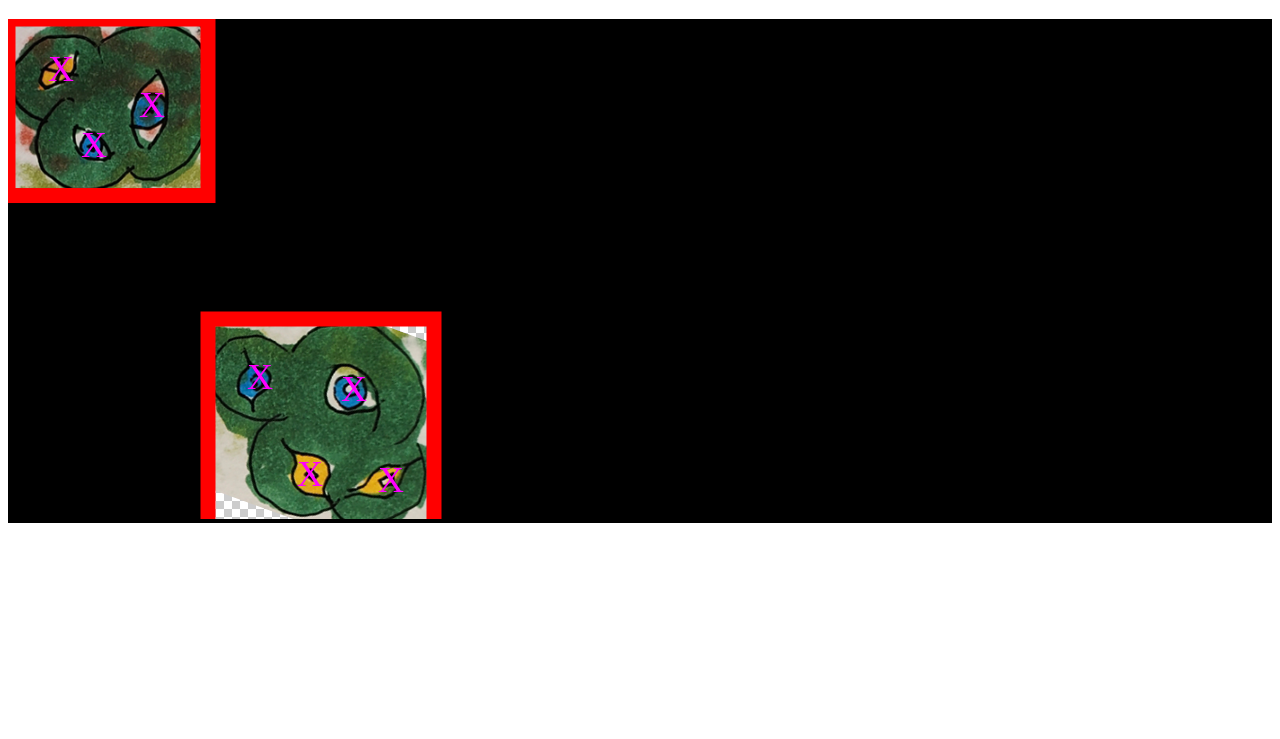
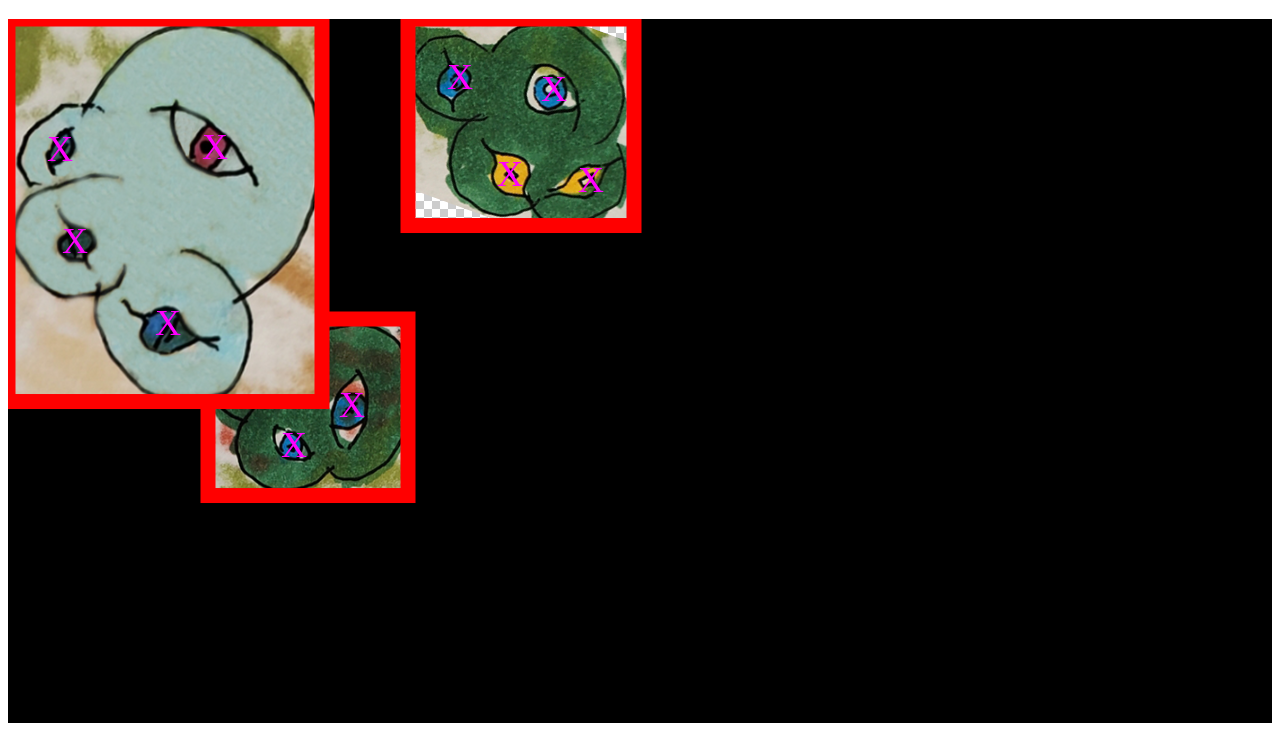
Before and after one commit to ervenus-dott/poke_my_eye, a plain HTML site: page index.html in a window 1280 px wide. Shown: the part 61-800 px from the top of the page. Drawn offline with Linux system fonts and the light colour scheme.

Commit message:
add 3rd eye blob and increase canvas size to accommodate more blobs

```diff
--- a/index.html
+++ b/index.html
@@ -18,8 +18,8 @@
     <div class="canvas-holder">
         <canvas
             id="eye-canvas"
-            width="500"
-            height="500"
+            width="700"
+            height="700"
         ></canvas>
     </div>
     <div id="image-holder">
--- a/poke_my_eye.js
+++ b/poke_my_eye.js
@@ -13,8 +13,8 @@ var blobs = [
     {
         image: greenNormal,
         boundingBox: {
-            topLeft: [200, 300],
-            size: [226, 260],
+            topLeft: [400, 0],
+            size: [226, 206.5250015258789],
         },
         eyes: [
             {pos: [146, 72.5250015258789], hit: false},
@@ -25,13 +25,25 @@ var blobs = [
     },    {
         image: greenThree,
         boundingBox: {
-            topLeft: [0, 0],
+            topLeft: [200, 300],
             size: [200, 176.5250015258789],
         },
         eyes: [
             {pos: [53, 52.525001525878906], hit: false},
             {pos: [144, 88.5250015258789], hit: false},
             {pos: [86, 128.5250015258789], hit: false},
+        ],
+    },{
+        image: lightBlueMagentaBlue,
+        boundingBox: {
+            topLeft: [0, 0],
+            size: [314, 382.5250015258789],
+        },
+        eyes: [
+            {pos: [52, 132.5250015258789], hit: false},
+            {pos: [207, 130.5250015258789], hit: false},
+            {pos: [160, 306.5250015258789], hit: false},
+            {pos: [67, 224.5250015258789], hit: false},
         ],
     }
 ];
@@ -98,6 +110,9 @@ var hitTest = function(a, b, radius) {
     var distance = vertexDistance(a, b);
     return distance <= radius;
 };
+
+// TODO: fix the eye clicking so that it works for multiple blobs.
+// Current version seems to only work with a single blob.
 var drawXAtMouse = function(evt) {
     var pos = getMousePos(canvas, evt);
     var mouseVertex = [pos.x, pos.y];
```
